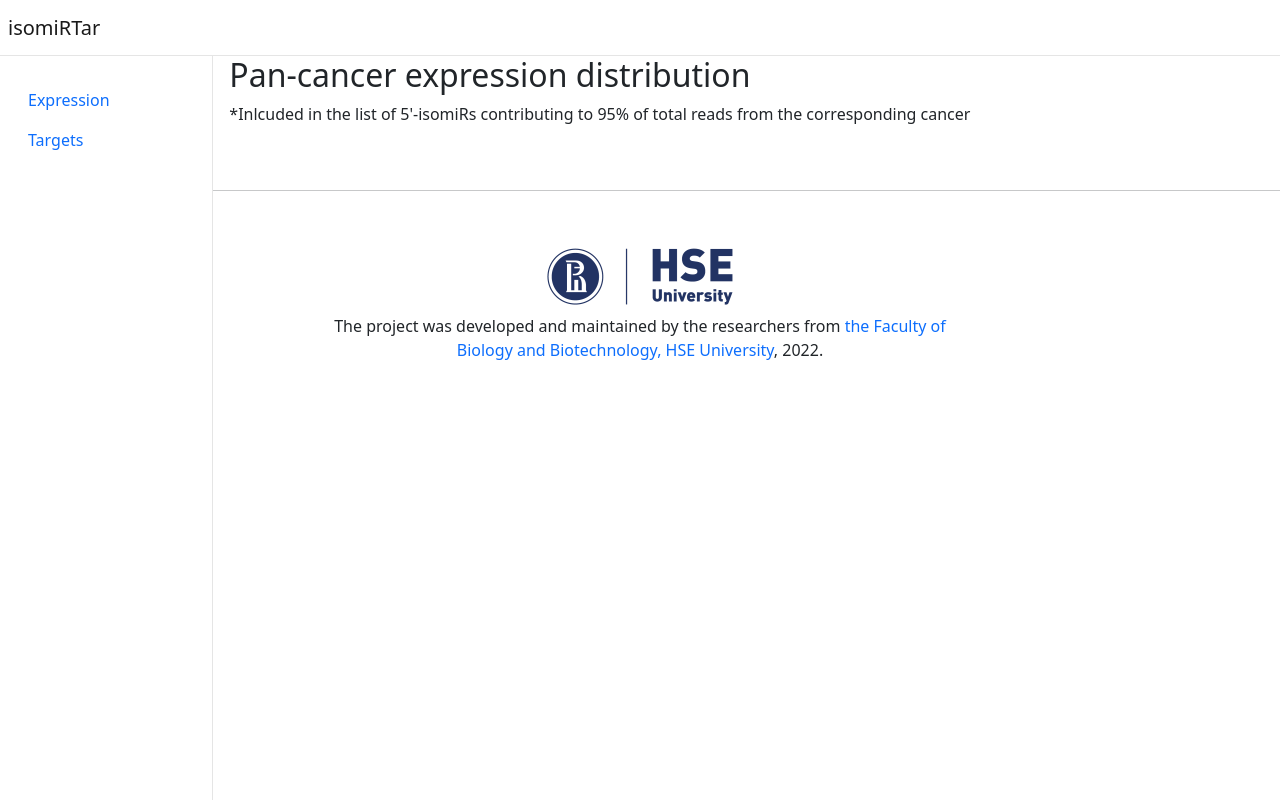
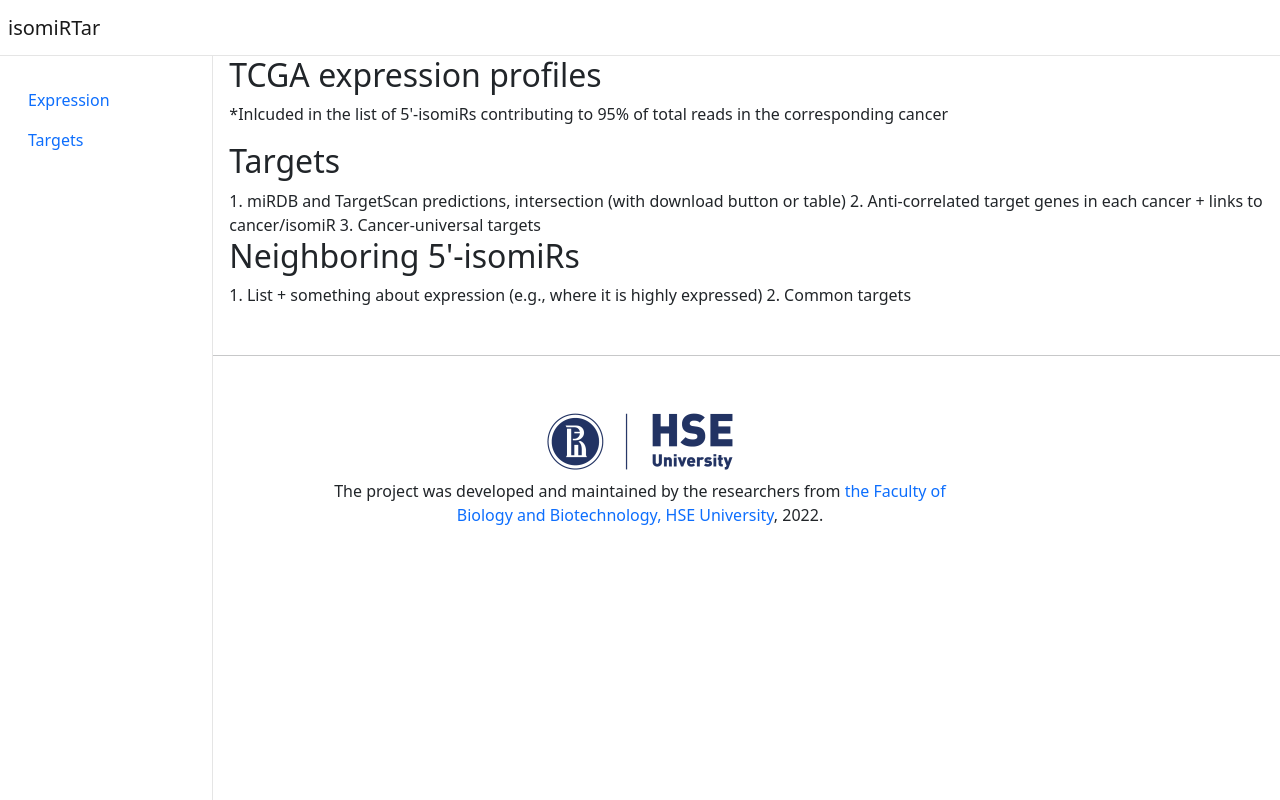
Before and after one commit to s-a-nersisyan/isomiRTar, a Flask app: page /isomiR/1 in a window 1280 px wide. Run offline with Flask 2, Linux system fonts and the light colour scheme; parts of the project's set-up code (start-up, migrations or seed data) failed here and were passed over; some libraries are stand-ins or nearby versions.

Commit message:
RPM/TPM units

```diff
--- a/web_app/api/models.py
+++ b/web_app/api/models.py
@@ -13,5 +13,6 @@
 class Expression(db.Model):
     molecule = db.Column(db.Text, db.ForeignKey('molecules.molecule', ondelete='CASCADE'), primary_key=True, index=True)
     cancer = db.Column(db.Text, db.ForeignKey('cancers.cancer', ondelete='CASCADE'), primary_key=True, index=True)
-    expression = db.Column(db.ARRAY(db.Numeric(precision=4, scale=1)), nullable=False)
+    tmm = db.Column(db.ARRAY(db.Numeric(precision=4, scale=1)), nullable=False)
+    tpm = db.Column(db.ARRAY(db.Numeric(precision=4, scale=1)), nullable=False)
     highly_expressed = db.Column(db.Boolean, nullable=False)
--- a/web_app/api/views.py
+++ b/web_app/api/views.py
@@ -18,7 +18,7 @@
     dfs = []
     for res in results:
         df = pd.DataFrame(columns=["isomiR", "cancer", "expression"])
-        df["expression"] = res.expression
+        df["expression"] = res.tpm
         df["isomiR"] = isomiR
         df["cancer"] = res.cancer + ("*" if res.highly_expressed else "")
         dfs.append(df)
--- a/web_app/frontend/templates/isomiR.html
+++ b/web_app/frontend/templates/isomiR.html
@@ -10,11 +10,21 @@
         {% include 'sidebar.html' %}
 
         <div class="col-10 offset-2 px-3 content">
-          <h2>Pan-cancer expression distribution</h2>
+
+          <h2 id="expression">TCGA expression profiles</h2>
           <div>
             <div id="expression-plot"></div>
-            <p class="">*Inlcuded in the list of 5'-isomiRs contributing to 95% of total reads from the corresponding cancer</p>
+            <p class="">*Inlcuded in the list of 5'-isomiRs contributing to 95% of total reads in the corresponding cancer</p>
           </div>
+
+          <h2 id="targets">Targets</h2>
+          1. miRDB and TargetScan predictions, intersection (with download button or table)
+          2. Anti-correlated target genes in each cancer + links to cancer/isomiR
+          3. Cancer-universal targets
+          <h2 id="targets">Neighboring 5'-isomiRs</h2>
+          1. List + something about expression (e.g., where it is highly expressed)
+          2. Common targets
+
         </div>
 
       </div>
--- a/web_app/static/js/isomiR.js
+++ b/web_app/static/js/isomiR.js
@@ -15,7 +15,7 @@
     title: "",
     yaxis: {
       title: {
-        text: `${isomiR} (TMM-RPM)`,
+        text: `${isomiR} (RPM)`,
         standoff: 171717
       },
       zeroline: false
```
Also changed, not shown: db/generate_csv.py (+13 -2 lines).
